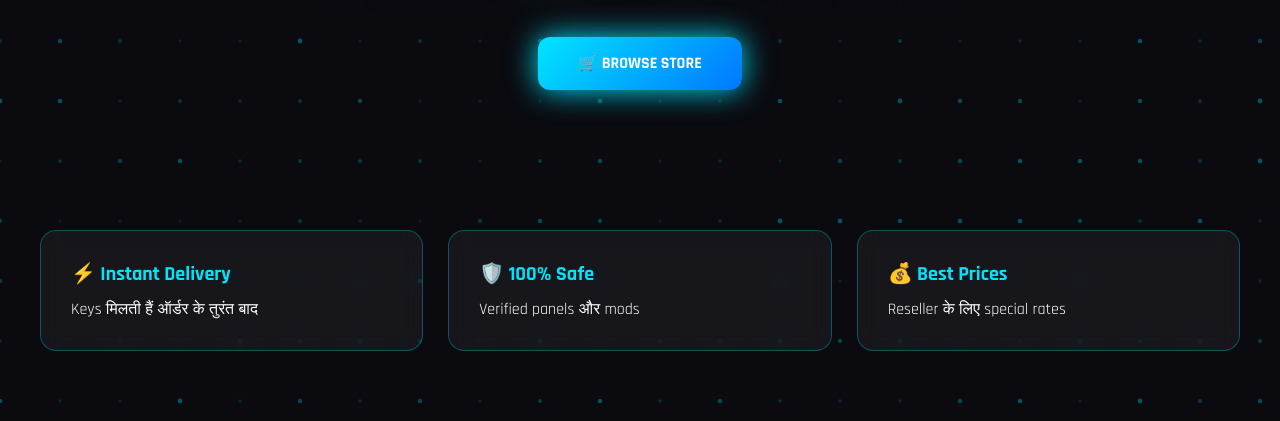
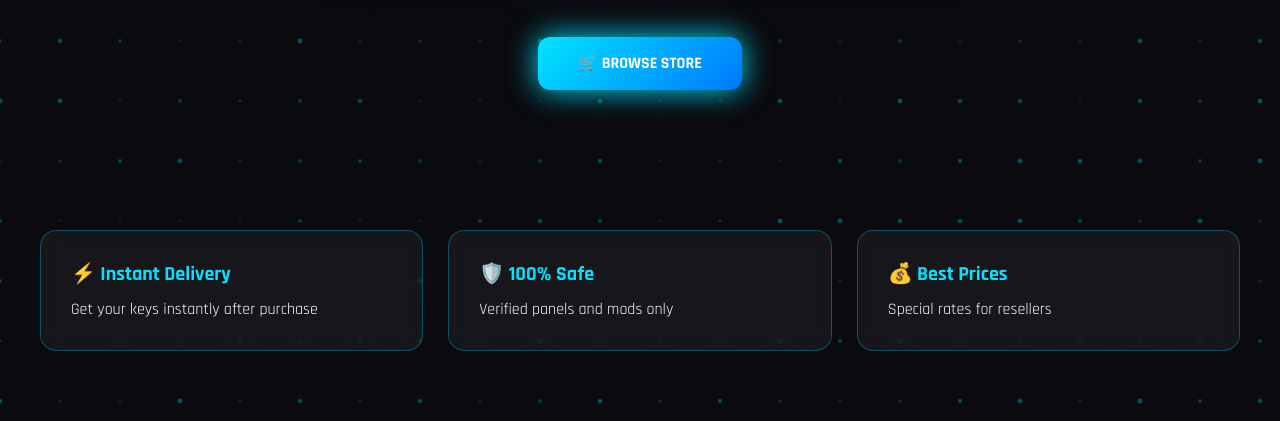
Before and after one commit to binay98268-web/whitexstore, a website: page index.html in a window 1280 px wide. Shown: the part 379-800 px from the top of the page. Drawn offline with Linux system fonts and the light colour scheme.

Commit message:
Update index.html

```diff
--- a/index.html
+++ b/index.html
@@ -33,15 +33,15 @@
 <section class="features">
   <div class="feat-card">
     <h3>⚡ Instant Delivery</h3>
-    <p>Keys मिलती हैं ऑर्डर के तुरंत बाद</p>
+    <p>Get your keys instantly after purchase</p>
   </div>
   <div class="feat-card">
     <h3>🛡️ 100% Safe</h3>
-    <p>Verified panels और mods</p>
+    <p>Verified panels and mods only</p>
   </div>
   <div class="feat-card">
     <h3>💰 Best Prices</h3>
-    <p>Reseller के लिए special rates</p>
+    <p>Special rates for resellers</p>
   </div>
 </section>
 
```
